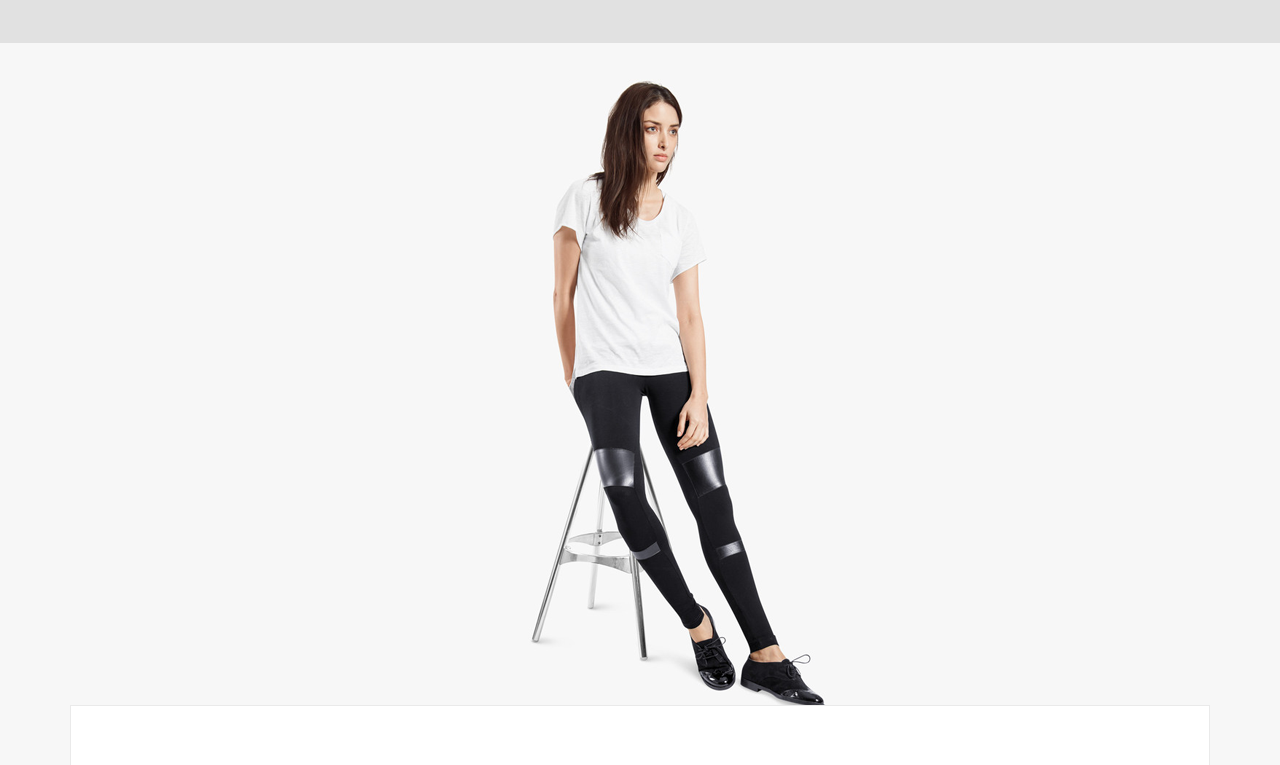
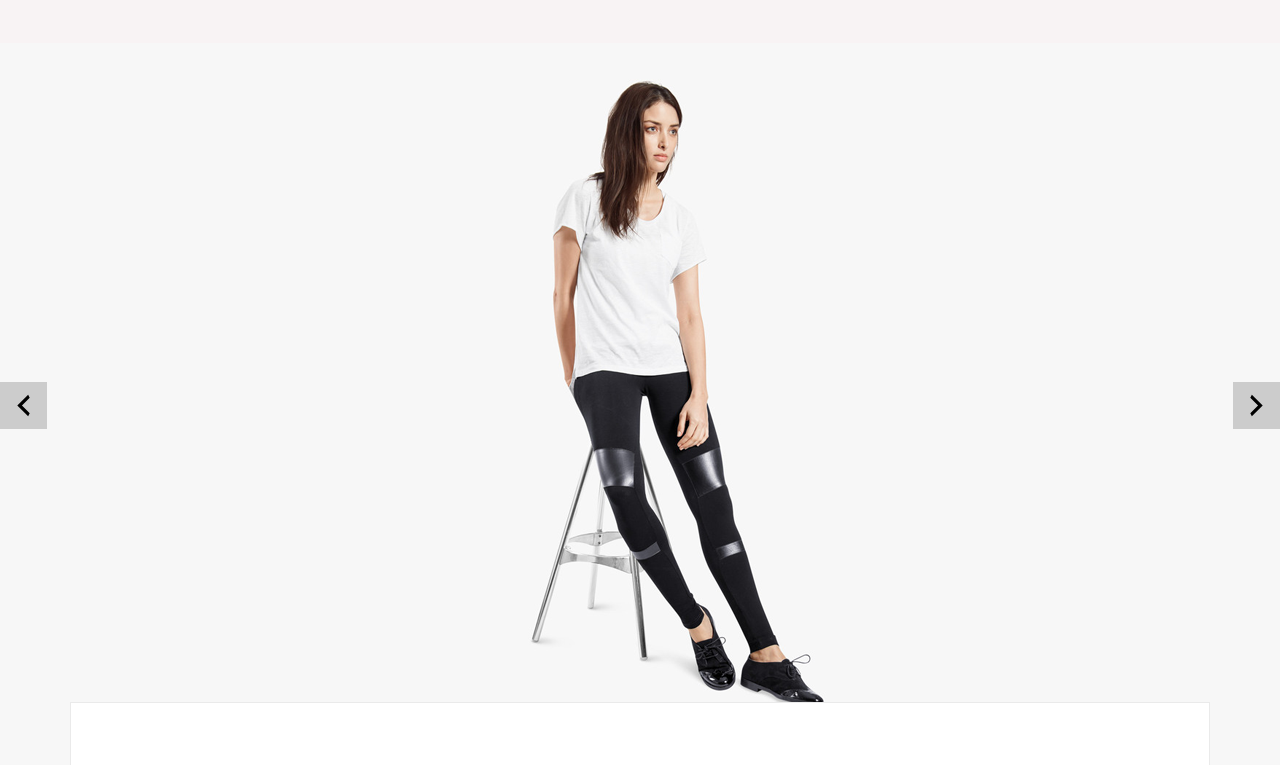
Before and after one commit to Hushhal/HTML-CSS, a plain HTML site: page product.html in a window 1280 px wide. Shown: the part 180-945 px from the top of the page. Drawn offline with Linux system fonts and the light colour scheme.

Commit message:
update product.html

```diff
--- a/css/_Breadcrumbs.scss
+++ b/css/_Breadcrumbs.scss
@@ -1,6 +1,6 @@
 .breadcrumbs {
   @include flex;
-  background-color: $graylight-color;
+  background-color: $breadcrumb-bg;
   padding: 0 calc(50% - 1140px / 2);
   height: 148px;
 }
--- a/css/_Colors.scss
+++ b/css/_Colors.scss
@@ -9,3 +9,5 @@ $gray-color: #ccc;
 $graylight-color: #e1e1e1;
 $graydark-color: #6f6e6e;
 $productbackground: #f8f8f8;
+$sliderbackground: #F7F7F7;
+$breadcrumb-bg: #F8F3F4
--- a/css/_Product.scss
+++ b/css/_Product.scss
@@ -1,15 +1,31 @@
+.slider {
+  display: flex;
+  flex-flow: $flow;
+  @include flex;
+  background-color: $sliderbackground;
+}
+
+.slider__btn {
+  display: flex;
+  justify-content: center;
+  align-items: center;
+  width: 47px;
+  height: 47px;
+  border: none;
+  background-color: $gray-color;
+  fill: black;
+  cursor: pointer;
+  &:hover {
+    fill: $pink-color;
+  }
+}
+
 .productcart {
   flex-flow: row wrap;
+  margin: -65px 0 128px;
 }
 
-.productcart__img {
-  text-align: center;
-  background-color: #f7f7f7;
-}
 
-.productcart__container {
-  margin: -65px 0 128px;
-}
 
 .productcart__innercontainer {
   max-width: 642px;
@@ -18,8 +34,6 @@
 
 .productcart__content {
   background-color: white;
-  margin-top: -65px;
-  z-index: 1;
   padding: 65px 0;
   text-align: center;
   position: relative;
@@ -59,7 +73,7 @@
 .productcart__text {
   font-size: $normal;
   font-weight: $weightlight;
-  color: #5E5E5E;
+  color: #5e5e5e;
   max-width: 565px;
   margin: 0 auto 32px;
 }
@@ -91,7 +105,7 @@
   &:focus {
     background-color: $pink-color;
     color: white;
-    fill:white;
+    fill: white;
   }
 }
 
@@ -103,7 +117,7 @@
 
 .button__text {
   flex-shrink: 2;
-  text-align:left;
+  text-align: left;
   width: 60%;
 }
 
--- a/css/_var.scss
+++ b/css/_var.scss
@@ -8,4 +8,5 @@ $pointer: pointer;
 $small: 11px;
 $normal: 14px;
 $middle: 18px;
-$big: 24px
+$big: 24px;
+$flow: row wrap;
--- a/product.html
+++ b/product.html
@@ -89,11 +89,35 @@
     </header>
 
     <main>
+      <section class="slider">
+        <button class="slider__btn">
+          <svg
+            width="13"
+            height="23"
+            viewBox="0 0 13 23"
+            xmlns="http://www.w3.org/2000/svg"
+          >
+            <path
+              d="M12.6998 3.7499L4.9498 11.4999L12.6998 19.2499L11.1498 22.3499L0.299805 11.4999L11.1498 0.649902L12.6998 3.7499Z"
+            />
+          </svg>
+        </button>
+        <img class="slider__img" src="img/product.png" alt="slide" />
+        <button class="slider__btn">
+          <svg
+            width="13"
+            height="23"
+            viewBox="0 0 13 23"
+            xmlns="http://www.w3.org/2000/svg"
+          >
+            <path
+              d="M0.299805 19.2499L8.0498 11.4999L0.299805 3.7499L1.8498 0.649902L12.6998 11.4999L1.8498 22.3499L0.299805 19.2499Z"
+            />
+          </svg>
+        </button>
+      </section>
+
       <section class="productcart">
-        <div class="productcart__img">
-          <img src="img/product.png" alt="" class="class" />
-        </div>
-        <div class="productcart__container">
         <div class="wrap productcart__content">
           <div class="productcart__innercontainer">
             <div class="productcart__preheader">
@@ -102,10 +126,10 @@
             </div>
             <h3 class="productcart__title">MOSCHINO CHEAP AND CHIC</h3>
             <div class="productcart__text">
-                Compellingly actualize fully researched processes before
-                proactive outsourcing. Progressively syndicate collaborative
-                architectures before cutting-edge services. Completely visualize
-                parallel core competencies rather than exceptional portals.
+              Compellingly actualize fully researched processes before proactive
+              outsourcing. Progressively syndicate collaborative architectures
+              before cutting-edge services. Completely visualize parallel core
+              competencies rather than exceptional portals.
             </div>
             <div class="productcart__price">$561</div>
             <hr class="productcart__grayline" />
@@ -170,7 +194,6 @@
                   </svg>
                 </div>
                 <div class="button__text">Add to Cart</div>
-                </div>
               </div>
             </div>
           </div>
```
Also changed, not shown: css/style.css, img/slider-arrow-left.svg (added), img/slider-arrow-right.svg (added), 1 other file. Lines whose indentation alone changed are shown as unchanged.
